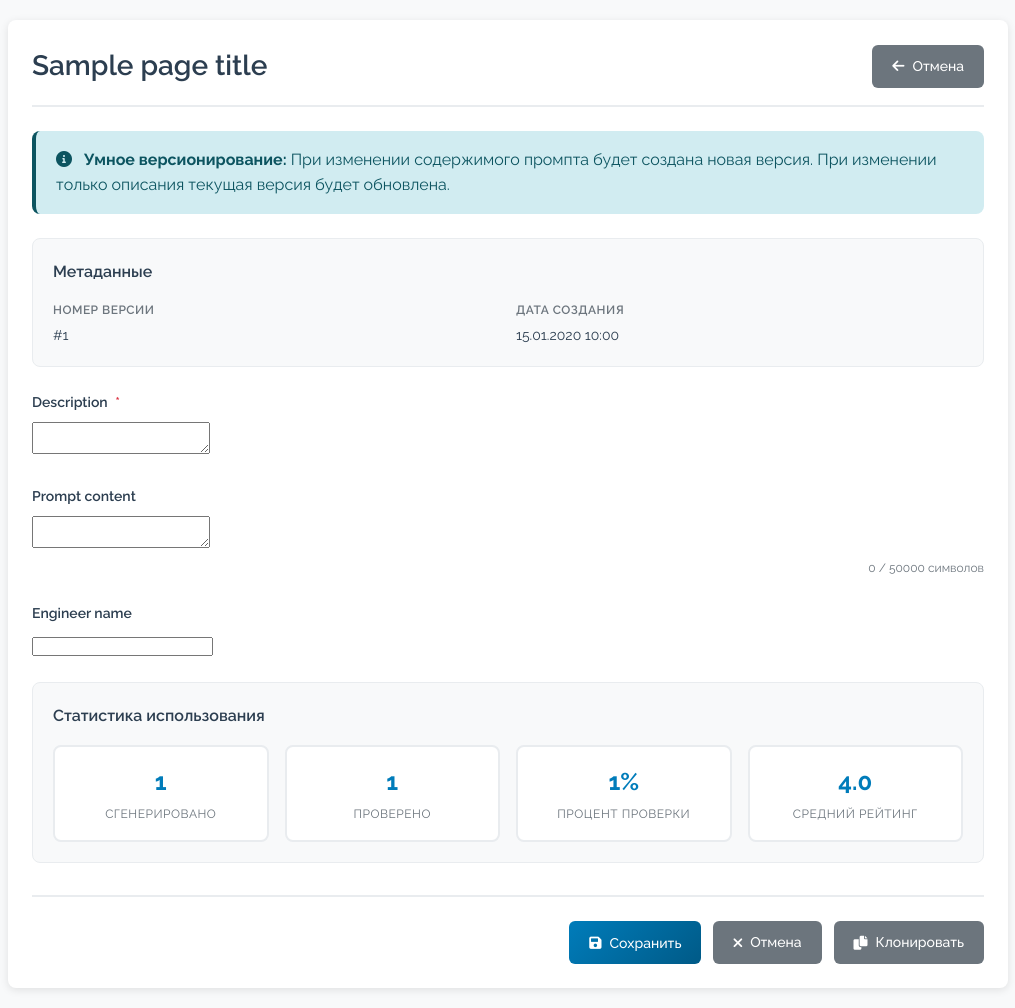
After one commit to Antiguru2/content_generator, a Django app: template templates/content_generator/prompt_versions/form.html in a window 1280 px wide. The commit adds this page. Shown: the whole page, without its empty margins (132-1147 px from the left). Run offline with Django 3.2, Linux system fonts and the light colour scheme; the template is opened without the code that fills it: most values are stand-ins (such as "Sample title", 1, 10 or a date in 2020); form fields are guessed from the names that the template uses.

Commit message:
Добавлено новое представление для редактирования версии промпта с реализацией "умного версионирования", позволяющего создавать новые версии при изменении содержимого и обновлять текущую версию при изменении только описания. Обновлены маршруты и шаблоны для доступа к этому представлению. Обновлен статус подмодуля документации.

```diff
--- a/templates/content_generator/prompt_versions/detail.html
+++ b/templates/content_generator/prompt_versions/detail.html
@@ -359,7 +359,7 @@
         <div class="header">
             <h1>Версия промпта #{{ version.version_number }}</h1>
             <div class="header-actions">
-                <a href="{% url 'admin:content_generator_promptversion_change' version.id %}" class="btn btn-primary">
+                <a href="{% url 'prompt_version_update' id=version.id %}" class="btn btn-primary">
                     <i class="fas fa-edit"></i> Редактировать
                 </a>
                 <a href="{% url 'prompt_version_list' %}" class="btn btn-secondary">
--- /dev/null
+++ b/templates/content_generator/prompt_versions/form.html
@@ -0,0 +1,507 @@
+{% load static %}
+<!DOCTYPE html>
+<html lang="ru">
+<head>
+    <meta charset="utf-8">
+    <meta name="viewport" content="width=device-width, initial-scale=1.0, shrink-to-fit=no">
+    <title>{% if is_create %}Создание новой версии промпта{% else %}Редактирование версии промпта #{{ version.version_number }}{% endif %} - Content Generator</title>
+
+    <link rel="preconnect" href="https://fonts.googleapis.com">
+    <link rel="preconnect" href="https://fonts.gstatic.com" crossorigin>
+    <link href="https://fonts.googleapis.com/css2?family=Raleway:wght@300;400;500;600;700&display=swap" rel="stylesheet">
+    <link rel="stylesheet" href="https://cdnjs.cloudflare.com/ajax/libs/font-awesome/6.0.0-beta3/css/all.min.css">
+
+    <style>
+        * {
+            margin: 0;
+            padding: 0;
+            box-sizing: border-box;
+        }
+
+        body {
+            font-family: 'Raleway', -apple-system, BlinkMacSystemFont, 'Segoe UI', Roboto, sans-serif;
+            background: #f8f9fa;
+            padding: 20px;
+            color: #333;
+            line-height: 1.6;
+        }
+
+        .container {
+            max-width: 1000px;
+            margin: 0 auto;
+            background: white;
+            border-radius: 8px;
+            box-shadow: 0 2px 8px rgba(0, 0, 0, 0.1);
+            padding: 24px;
+        }
+
+        .header {
+            display: flex;
+            justify-content: space-between;
+            align-items: center;
+            margin-bottom: 24px;
+            padding-bottom: 16px;
+            border-bottom: 2px solid #e9ecef;
+        }
+
+        .header h1 {
+            font-size: 28px;
+            font-weight: 600;
+            color: #2c3e50;
+            margin: 0;
+        }
+
+        .header-actions {
+            display: flex;
+            gap: 12px;
+        }
+
+        .btn {
+            display: inline-flex;
+            align-items: center;
+            gap: 8px;
+            padding: 10px 20px;
+            border: none;
+            border-radius: 6px;
+            font-size: 14px;
+            font-weight: 500;
+            cursor: pointer;
+            text-decoration: none;
+            transition: all 0.3s ease;
+            font-family: inherit;
+        }
+
+        .btn-primary {
+            background: linear-gradient(135deg, #007cba 0%, #005a87 100%);
+            color: white;
+        }
+
+        .btn-primary:hover {
+            transform: translateY(-2px);
+            box-shadow: 0 4px 12px rgba(0, 124, 186, 0.3);
+        }
+
+        .btn-secondary {
+            background: #6c757d;
+            color: white;
+        }
+
+        .btn-secondary:hover {
+            background: #5a6268;
+        }
+
+        .alert {
+            padding: 16px 20px;
+            border-radius: 8px;
+            margin-bottom: 24px;
+            border-left: 4px solid;
+        }
+
+        .alert-info {
+            background: #d1ecf1;
+            border-color: #0c5460;
+            color: #0c5460;
+        }
+
+        .alert-info i {
+            margin-right: 8px;
+        }
+
+        .form-group {
+            margin-bottom: 24px;
+        }
+
+        .form-label {
+            display: block;
+            font-size: 14px;
+            font-weight: 600;
+            color: #2c3e50;
+            margin-bottom: 8px;
+        }
+
+        .form-label .required {
+            color: #dc3545;
+            margin-left: 4px;
+        }
+
+        .form-help {
+            font-size: 12px;
+            color: #6c757d;
+            margin-top: 4px;
+        }
+
+        .admin-form-textarea {
+            width: 100%;
+            padding: 12px;
+            border: 2px solid #e9ecef;
+            border-radius: 6px;
+            font-size: 14px;
+            font-family: 'Courier New', monospace;
+            resize: vertical;
+            transition: border-color 0.3s ease;
+        }
+
+        .admin-form-textarea:focus {
+            outline: none;
+            border-color: #007cba;
+        }
+
+        .admin-form-input {
+            width: 100%;
+            padding: 12px;
+            border: 2px solid #e9ecef;
+            border-radius: 6px;
+            font-size: 14px;
+            transition: border-color 0.3s ease;
+        }
+
+        .admin-form-input:focus {
+            outline: none;
+            border-color: #007cba;
+        }
+
+        .admin-form-input[readonly] {
+            background-color: #f5f5f5;
+            cursor: not-allowed;
+        }
+
+        .char-counter {
+            font-size: 12px;
+            color: #6c757d;
+            margin-top: 4px;
+            text-align: right;
+        }
+
+        .char-counter.warning {
+            color: #ffc107;
+        }
+
+        .char-counter.danger {
+            color: #dc3545;
+        }
+
+        .form-actions {
+            display: flex;
+            gap: 12px;
+            justify-content: flex-end;
+            margin-top: 32px;
+            padding-top: 24px;
+            border-top: 2px solid #e9ecef;
+        }
+
+        .metadata-section {
+            background: #f8f9fa;
+            border-radius: 8px;
+            padding: 20px;
+            margin-bottom: 24px;
+            border: 1px solid #e9ecef;
+        }
+
+        .metadata-section h3 {
+            font-size: 16px;
+            font-weight: 600;
+            color: #2c3e50;
+            margin-bottom: 16px;
+        }
+
+        .metadata-grid {
+            display: grid;
+            grid-template-columns: repeat(2, 1fr);
+            gap: 16px;
+        }
+
+        .metadata-item {
+            display: flex;
+            flex-direction: column;
+        }
+
+        .metadata-label {
+            font-size: 12px;
+            font-weight: 600;
+            color: #6c757d;
+            text-transform: uppercase;
+            letter-spacing: 0.5px;
+            margin-bottom: 4px;
+        }
+
+        .metadata-value {
+            font-size: 14px;
+            color: #2c3e50;
+        }
+
+        .stats-section {
+            background: #f8f9fa;
+            border-radius: 8px;
+            padding: 20px;
+            margin-bottom: 24px;
+            border: 1px solid #e9ecef;
+        }
+
+        .stats-section h3 {
+            font-size: 16px;
+            font-weight: 600;
+            color: #2c3e50;
+            margin-bottom: 16px;
+        }
+
+        .stats-grid {
+            display: grid;
+            grid-template-columns: repeat(4, 1fr);
+            gap: 16px;
+        }
+
+        .stat-card {
+            background: white;
+            border: 2px solid #e9ecef;
+            border-radius: 8px;
+            padding: 16px;
+            text-align: center;
+        }
+
+        .stat-value {
+            font-size: 24px;
+            font-weight: 700;
+            color: #007cba;
+            margin-bottom: 4px;
+        }
+
+        .stat-label {
+            font-size: 12px;
+            color: #6c757d;
+            text-transform: uppercase;
+            letter-spacing: 0.5px;
+        }
+
+        .error-list {
+            background: #f8d7da;
+            border: 1px solid #f5c6cb;
+            border-radius: 6px;
+            padding: 12px;
+            margin-bottom: 16px;
+            color: #721c24;
+        }
+
+        .error-list ul {
+            margin: 0;
+            padding-left: 20px;
+        }
+
+        @media (max-width: 768px) {
+            .metadata-grid {
+                grid-template-columns: 1fr;
+            }
+
+            .stats-grid {
+                grid-template-columns: repeat(2, 1fr);
+            }
+
+            .header {
+                flex-direction: column;
+                align-items: flex-start;
+                gap: 16px;
+            }
+
+            .form-actions {
+                flex-direction: column;
+            }
+
+            .btn {
+                width: 100%;
+                justify-content: center;
+            }
+        }
+    </style>
+</head>
+<body>
+    <div class="container">
+        <!-- Заголовок -->
+        <div class="header">
+            <h1>{{ page_title }}</h1>
+            <div class="header-actions">
+                <a href="{% if is_create %}{% url 'prompt_version_list' %}{% else %}{% url 'prompt_version_detail' id=version.id %}{% endif %}" class="btn btn-secondary">
+                    <i class="fas fa-arrow-left"></i> Отмена
+                </a>
+            </div>
+        </div>
+
+        <!-- Уведомление об умном версионировании (только при редактировании) -->
+        {% if not is_create %}
+        <div class="alert alert-info">
+            <i class="fas fa-info-circle"></i>
+            <strong>Умное версионирование:</strong> При изменении содержимого промпта будет создана новая версия.
+            При изменении только описания текущая версия будет обновлена.
+        </div>
+        {% endif %}
+
+        <!-- Ошибки формы -->
+        {% if form.errors %}
+        <div class="error-list">
+            <strong>Ошибки формы:</strong>
+            <ul>
+                {% for field, errors in form.errors.items %}
+                    {% for error in errors %}
+                        <li>{{ field }}: {{ error }}</li>
+                    {% endfor %}
+                {% endfor %}
+            </ul>
+        </div>
+        {% endif %}
+
+        <!-- Форма -->
+        <form method="post">
+            {% csrf_token %}
+
+            <!-- Метаданные (только при редактировании, только для чтения) -->
+            {% if not is_create %}
+            <div class="metadata-section">
+                <h3>Метаданные</h3>
+                <div class="metadata-grid">
+                    <div class="metadata-item">
+                        <div class="metadata-label">Номер версии</div>
+                        <div class="metadata-value">#{{ version.version_number }}</div>
+                    </div>
+                    <div class="metadata-item">
+                        <div class="metadata-label">Дата создания</div>
+                        <div class="metadata-value">{{ version.created_at|date:"d.m.Y H:i" }}</div>
+                    </div>
+                </div>
+            </div>
+            {% endif %}
+
+            <!-- Поле "Описание версии" -->
+            <div class="form-group">
+                <label for="{{ form.description.id_for_label }}" class="form-label">
+                    {{ form.description.label }}
+                    <span class="required">*</span>
+                </label>
+                {{ form.description }}
+                {% if form.description.help_text %}
+                <div class="form-help">{{ form.description.help_text }}</div>
+                {% endif %}
+                {% if form.description.errors %}
+                <div class="error-list">
+                    {{ form.description.errors }}
+                </div>
+                {% endif %}
+            </div>
+
+            <!-- Поле "Содержимое промпта" -->
+            <div class="form-group">
+                <label for="{{ form.prompt_content.id_for_label }}" class="form-label">
+                    {{ form.prompt_content.label }}
+                </label>
+                {{ form.prompt_content }}
+                <div class="char-counter" id="char-counter">
+                    <span id="char-count">0</span> / 50000 символов
+                </div>
+                {% if form.prompt_content.help_text %}
+                <div class="form-help">{{ form.prompt_content.help_text }}</div>
+                {% endif %}
+                {% if form.prompt_content.errors %}
+                <div class="error-list">
+                    {{ form.prompt_content.errors }}
+                </div>
+                {% endif %}
+            </div>
+
+            <!-- Поле "Автор" (только для чтения, серый фон) -->
+            <div class="form-group">
+                <label for="{{ form.engineer_name.id_for_label }}" class="form-label">
+                    {{ form.engineer_name.label }}
+                </label>
+                {{ form.engineer_name }}
+                {% if form.engineer_name.help_text %}
+                <div class="form-help">{{ form.engineer_name.help_text }}</div>
+                {% endif %}
+                {% if form.engineer_name.errors %}
+                <div class="error-list">
+                    {{ form.engineer_name.errors }}
+                </div>
+                {% endif %}
+            </div>
+
+            <!-- Статистика использования (только при редактировании) -->
+            {% if not is_create and stats %}
+            <div class="stats-section">
+                <h3>Статистика использования</h3>
+                <div class="stats-grid">
+                    <div class="stat-card">
+                        <div class="stat-value">{{ stats.generated_count }}</div>
+                        <div class="stat-label">Сгенерировано</div>
+                    </div>
+                    <div class="stat-card">
+                        <div class="stat-value">{{ stats.reviewed_count }}</div>
+                        <div class="stat-label">Проверено</div>
+                    </div>
+                    <div class="stat-card">
+                        <div class="stat-value">{{ stats.review_percentage }}%</div>
+                        <div class="stat-label">Процент проверки</div>
+                    </div>
+                    <div class="stat-card">
+                        <div class="stat-value">
+                            {% if stats.average_rating %}
+                                {{ stats.average_rating|floatformat:1 }}
+                            {% else %}
+                                —
+                            {% endif %}
+                        </div>
+                        <div class="stat-label">Средний рейтинг</div>
+                    </div>
+                </div>
+            </div>
+            {% endif %}
+
+            <!-- Кнопки действий -->
+            <div class="form-actions">
+                <button type="submit" class="btn btn-primary">
+                    <i class="fas fa-save"></i> Сохранить
+                </button>
+                <a href="{% if is_create %}{% url 'prompt_version_list' %}{% else %}{% url 'prompt_version_detail' id=version.id %}{% endif %}" class="btn btn-secondary">
+                    <i class="fas fa-times"></i> Отмена
+                </a>
+                {% if not is_create %}
+                <a href="#" class="btn btn-secondary" title="Клонирование будет реализовано в следующем этапе">
+                    <i class="fas fa-copy"></i> Клонировать
+                </a>
+                {% endif %}
+            </div>
+        </form>
+    </div>
+
+    <!-- JavaScript для счетчика символов -->
+    <script src="{% static 'content_generator/js/prompt_version_form.js' %}"></script>
+    <script>
+        // Инициализация счетчика символов при загрузке страницы
+        document.addEventListener('DOMContentLoaded', function() {
+            const textarea = document.getElementById('id_prompt_content');
+            const charCounter = document.getElementById('char-counter');
+            const charCount = document.getElementById('char-count');
+
+            if (textarea && charCounter && charCount) {
+                // Обновляем счетчик при загрузке
+                updateCharCounter();
+
+                // Обновляем счетчик при вводе
+                textarea.addEventListener('input', updateCharCounter);
+
+                function updateCharCounter() {
+                    const length = textarea.value.length;
+                    const maxLength = 50000;
+
+                    charCount.textContent = length.toLocaleString('ru-RU');
+
+                    // Убираем классы
+                    charCounter.classList.remove('warning', 'danger');
+
+                    // Добавляем классы в зависимости от длины
+                    if (length > maxLength * 0.9) {
+                        charCounter.classList.add('danger');
+                    } else if (length > maxLength * 0.8) {
+                        charCounter.classList.add('warning');
+                    }
+                }
+            }
+        });
+    </script>
+</body>
+</html>
--- a/urls.py
+++ b/urls.py
@@ -13,6 +13,8 @@ urlpatterns = [
     path('admin/prompt-versions/', views.PromptVersionListView.as_view(), name='prompt_version_list'),
     # Создание новой версии промпта
     path('admin/prompt-versions/add/', views.PromptVersionCreateView.as_view(), name='prompt_version_create'),
+    # Редактирование версии промпта
+    path('admin/prompt-versions/<int:id>/edit/', views.PromptVersionUpdateView.as_view(), name='prompt_version_update'),
     # Детальный просмотр версии промпта
     path('admin/prompt-versions/<int:id>/', views.PromptVersionDetailView.as_view(), name='prompt_version_detail'),
 
```
Also changed, not shown: views.py (+106 -1 lines).
